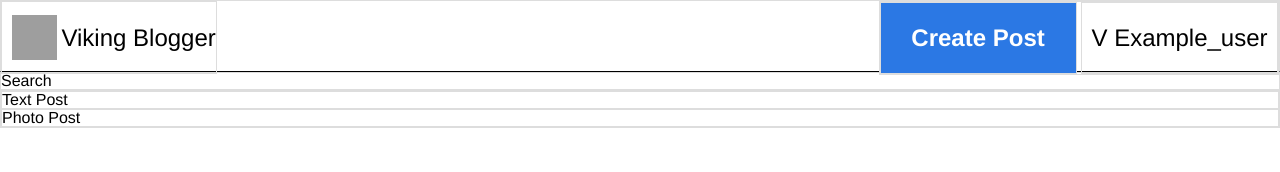
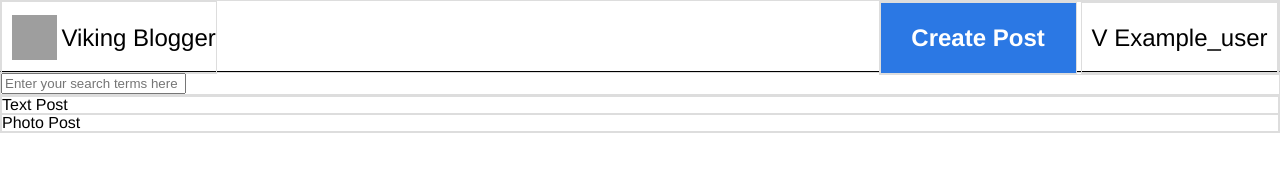
Before and after one commit to daau/viking_blogger, a plain HTML site: page index.html in a window 1280 px wide. Drawn offline with Linux system fonts and the light colour scheme; grey boxes are pictures that could not be loaded.

Commit message:
Fix navbar

```diff
--- a/index.html
+++ b/index.html
@@ -32,7 +32,9 @@
 
   <div="main-content">
     <div class="search-container">
-      Search
+      <form>
+        <input type="text" class="search-bar" placeholder="Enter your search terms here">
+      </form>
     </div>
     <div class="post-container">
       <div class="post">
```
